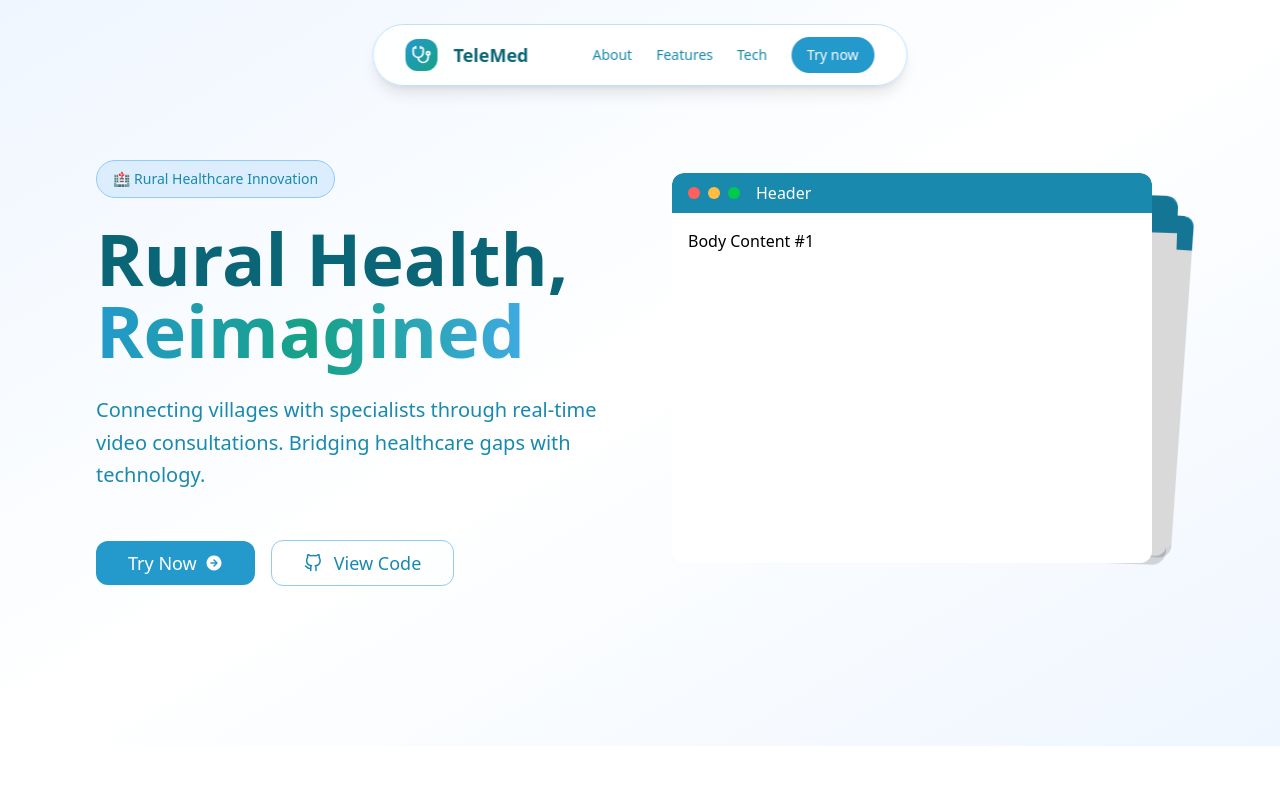
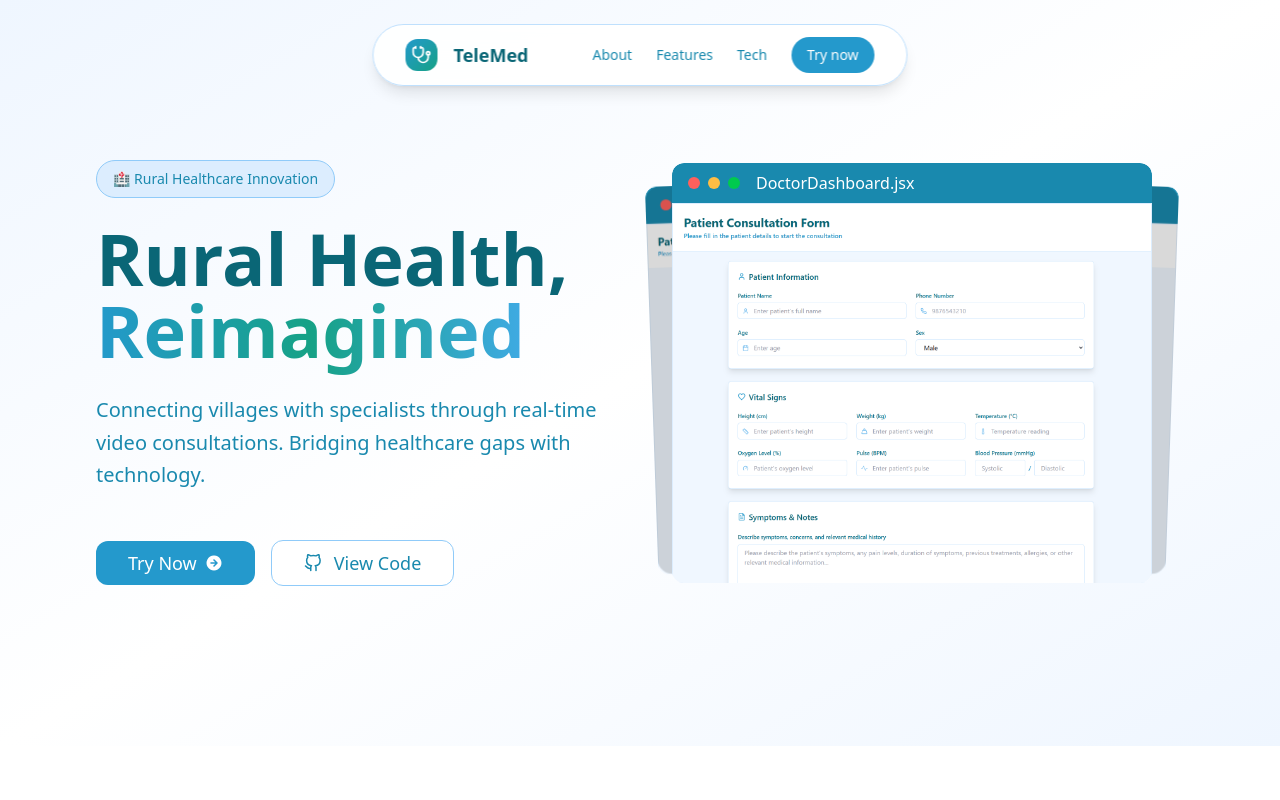
Before and after one commit to Gyanangshu/TeleMed, a React (Vite) app in the folder frontend/: page / in a window 1280 px wide. Shown: the top 800 px of the page. Built offline with nearby package versions, Linux system fonts and the light colour scheme; no server answers.

Commit message:
favicon added

```diff
--- a/frontend/index.html
+++ b/frontend/index.html
@@ -2,9 +2,9 @@
 <html lang="en">
   <head>
     <meta charset="UTF-8" />
-    <link rel="icon" type="image/svg+xml" href="/vite.svg" />
+    <link rel="icon" type="image/svg+xml" href="/logo.svg" />
     <meta name="viewport" content="width=device-width, initial-scale=1.0" />
-    <title>Sheetal Chaya Healthcare</title>
+    <title>TeleMed</title>
   </head>
   <body>
     <div id="root"></div>
--- a/frontend/src/pages/home/components/Hero.jsx
+++ b/frontend/src/pages/home/components/Hero.jsx
@@ -6,10 +6,27 @@ import Badge from '@/UI/Badge';
 import { Swiper, SwiperSlide } from 'swiper/react';
 import 'swiper/css';
 import 'swiper/css/effect-cards';
-import { EffectCards } from 'swiper/modules';
+import { EffectCards, Autoplay } from 'swiper/modules';
 import { Link } from 'react-router-dom';
+import operatorImg from "@/images/operatorForm.png";
 
 const Hero = () => {
+
+    const swiperImages = [
+        {
+            header: "OperatorDashboard.jsx",
+            content: operatorImg
+        },
+        {
+            header: "DoctorDashboard.jsx",
+            content: operatorImg
+        },
+        {
+            header: "AdminDashboard.jsx",
+            content: operatorImg
+        },
+    ]
+
     return (
         <main className='h-full flex items-center bg-gradient-to-br from-blue-50 via-white to-blue-50'>
             <div className='flex w-full items-center px-mobile xl:px-xlarge lg:px-large 2xl:max-w-[1440px] 2xl:mx-auto py-40'>
@@ -32,11 +49,13 @@ const Hero = () => {
                     <div className='flex items-center gap-4 mt-6 md:flex-nowrap flex-wrap w-full'>
                         <Link to={"/login"} className='w-full md:w-fit'>
                             <button className='bg-medical-600 hover:bg-medical-700 text-white rounded-xl px-8 py-2 text-lg font-medium flex items-center justify-center md:justify-start gap-2 md:w-fit w-full group'>Try Now
-                                <span className='mt-1 group-hover:translate-x-1 transition-transform pb-[3px]'><TbCircleArrowRightFilled /></span>
+                                <span className='mt-1 group-hover:translate-x-1 transition-transform pb-[3px]'>
+                                    <TbCircleArrowRightFilled />
+                                </span>
                             </button>
                         </Link>
 
-                        <button className='border px-8 py-2 text-lg font-medium border-medical-300 text-medical-700 hover:bg-medical-50 rounded-xl flex items-center justify-center md:justify-start gap-3 md:w-fit w-full'>
+                        <button className='bg-white border px-8 py-2 text-lg font-medium border-medical-300 text-medical-700 hover:bg-medical-50 rounded-xl flex items-center justify-center md:justify-start gap-3 md:w-fit w-full'>
                             <span><FiGithub /></span>
                             View Code
                         </button>
@@ -48,10 +67,13 @@ const Hero = () => {
                     <Swiper
                         effect="cards"
                         grabCursor={true}
-                        modules={[EffectCards]}
-                        className="mySwiper w-[480px] h-[400px]"
+                        modules={[EffectCards, Autoplay]}
+                        autoplay={{
+                            pauseOnMouseEnter: true
+                        }}
+                        className="mySwiper w-[480px] h-[420px]"
                     >
-                        {[1, 2, 3].map((_, index) => (
+                        {swiperImages.map((item, index) => (
                             <SwiperSlide key={index}>
                                 <div className="text-white rounded-xl overflow-hidden w-full">
 
@@ -61,11 +83,11 @@ const Hero = () => {
                                             <span className="p-[6px] rounded-full bg-[#FFBD44]"></span>
                                             <span className="p-[6px] rounded-full bg-[#00CA4E]"></span>
                                         </div>
-                                        <p>Header</p>
+                                        <p>{item.header}</p>
                                     </div>
 
-                                    <div className="h-[350px] bg-white text-black p-4">
-                                        <p>Body Content #{index + 1}</p>
+                                    <div className="h-[380px] bg-white border border-medical-100">
+                                        <img loading='lazy' src={item.content} alt={item.header} />
                                     </div>
                                 </div>
                             </SwiperSlide>
```
Also changed, not shown: frontend/logo.svg (added), frontend/src/images/operatorForm.png (added).
